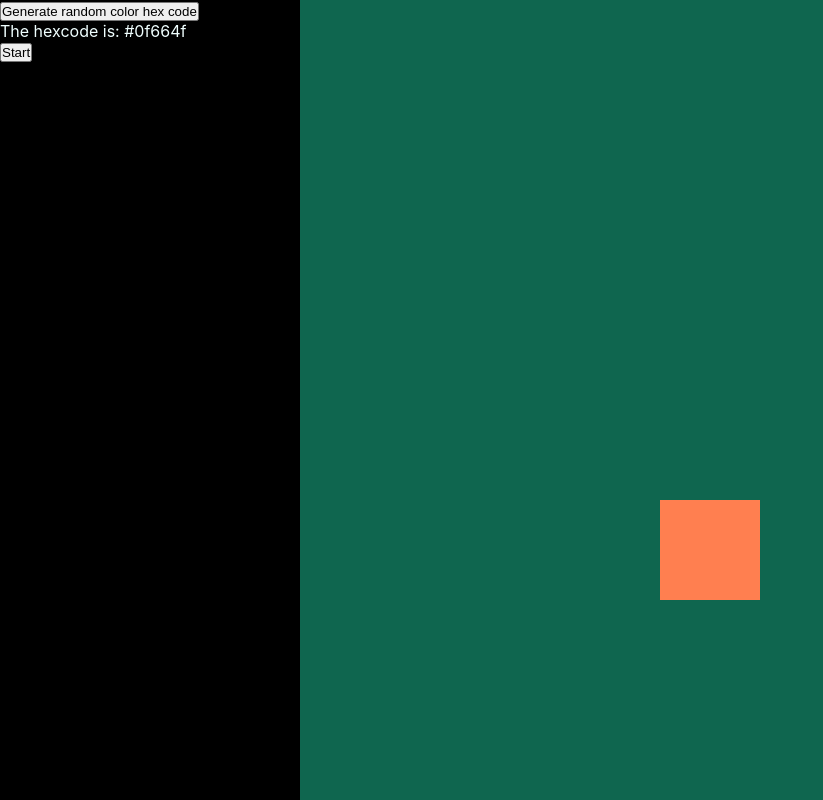
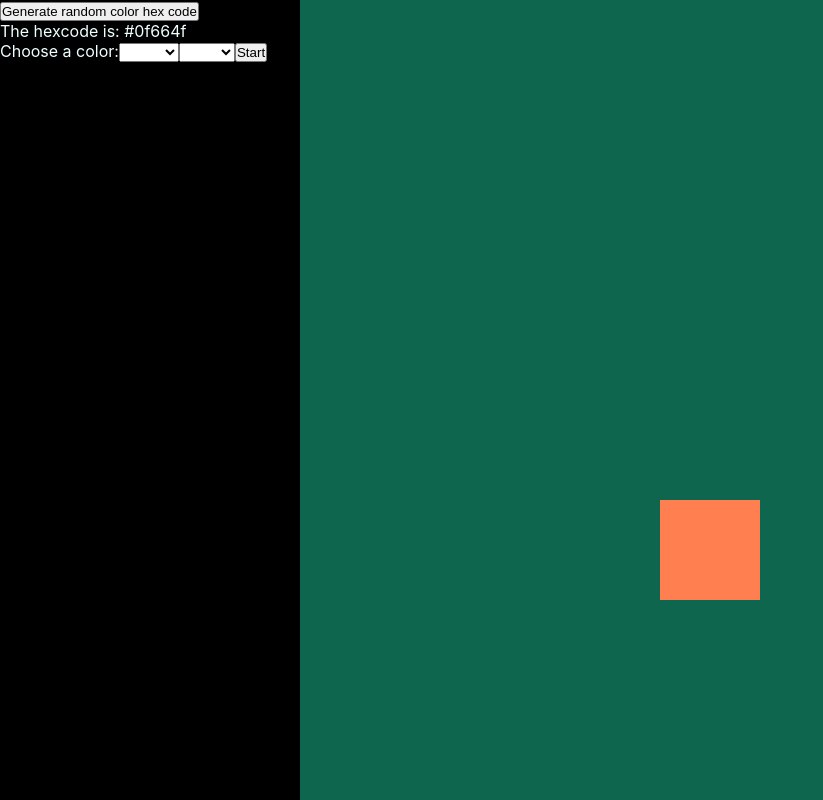
Before and after one commit to thomalexg/Random-Color-Generator-React-App, a React (Create React App) app in the folder randomcolor/: page / in a window 1280 px wide. Shown: the top 800 px of the page, without its empty margins (0-823 px from the left). Built offline with nearby package versions, Linux system fonts and the light colour scheme.

Commit message:
Works, added randomcolor and try to implemented hue and luminosity selector

```diff
--- a/randomcolor/src/components/App.js
+++ b/randomcolor/src/components/App.js
@@ -2,8 +2,7 @@ import React, { useEffect, useState } from 'react';
 import Box from './Box';
 import SideBar from './Sidebar.js';
 import Square from './Square';
-var randomColor = require('randomcolor'); // import the script
-var color = randomColor(); // a hex code for an attractive color
+const randomColor = require('randomcolor'); // import the script
 
 // const hexArr = [0, 1, 2, 3, 4, 5, 6, 7, 8, 9, 'a', 'b', 'c', 'd', 'e', 'f'];
 
@@ -24,26 +23,29 @@ export default function App() {
   const [squarePositionY, setSquarePositionY] = useState(500);
   const [speedX, setSpeedX] = useState(5);
   const [speedY, setSpeedY] = useState(5);
+  //
+  const [hue, setHue] = useState('random');
+  const [luminosity, setLuminosity] = useState('random');
 
   useEffect(() => {
     if (btnMode === 'Stop') {
       if (squarePositionY >= 700 && speedY > 0) {
         setSpeedY(speedY * -1);
-        setRandom(randomColor());
+        setRandom(randomColor({ hue, luminosity }));
       }
       if (squarePositionY <= 0 && speedY < 0) {
         setSpeedY(speedY * -1);
-        setRandom(randomColor());
+        setRandom(randomColor({ hue, luminosity }));
       }
       if (squarePositionX <= 300 && speedX < 0) {
         setSpeedX(speedX * -1);
         console.log(speedX);
-        setRandom(randomColor());
+        setRandom(randomColor({ hue, luminosity }));
       }
       if (squarePositionX >= 1400 && speedX > 0) {
         setSpeedX(speedX * -1);
         console.log(speedX);
-        setRandom(randomColor());
+        setRandom(randomColor({ hue, luminosity }));
       }
       const interval = setInterval(() => {
         setSquarePositionY(squarePositionY + speedY);
@@ -53,7 +55,15 @@ export default function App() {
         clearInterval(interval);
       };
     }
-  }, [btnMode, squarePositionX, squarePositionY, speedX, speedY]);
+  }, [
+    btnMode,
+    squarePositionX,
+    squarePositionY,
+    speedX,
+    speedY,
+    hue,
+    luminosity,
+  ]);
 
   return (
     <div className="App">
@@ -61,6 +71,10 @@ export default function App() {
         random={random}
         setRandom={setRandom}
         randomColor={randomColor}
+        hue={hue}
+        setHue={setHue}
+        luminosity={luminosity}
+        setLuminosity={setLuminosity}
         // randomHex={randomHex}
         btnMode={btnMode}
         setBtnMode={setBtnMode}
--- a/randomcolor/src/components/Sidebar.js
+++ b/randomcolor/src/components/Sidebar.js
@@ -17,13 +17,39 @@ export default function SideBar(props) {
       <button
         className="CreateRandomColorBtn"
         onClick={() => {
-          props.setRandom(props.randomColor());
+          props.setRandom(
+            props.randomColor({ hue: props.hue, luminosity: props.luminosity }),
+          );
         }}
       >
         Generate random color hex code
       </button>
       <p className="hexcodeis"> The hexcode is: {props.random} </p>
-
+      <label>Choose a color:</label>
+      <select
+        id="color"
+        className="SelectColor"
+        value={props.hue}
+        onChange={(e) => props.setHue(e.target.value)}
+      >
+        <option value=""></option>
+        <option value="green">green</option>
+        <option value="blue">blue</option>
+        <option value="yellow">yellow</option>
+        <option value="red">red</option>
+        <option value="purple">purple</option>
+      </select>
+      <select
+        id="luminosity"
+        className="SelectLuminosity"
+        value={props.luminosity}
+        onChange={(e) => props.setLuminosity(e.target.value)}
+      >
+        <option value=""></option>
+        <option value="light">light</option>
+        <option value="dark">dark</option>
+        <option value="bright">bright</option>
+      </select>
       <button
         className="StartSquareBtn"
         onClick={() => {
```
Also changed, not shown: 1 other file (tests, documents, lock files or other folders).
